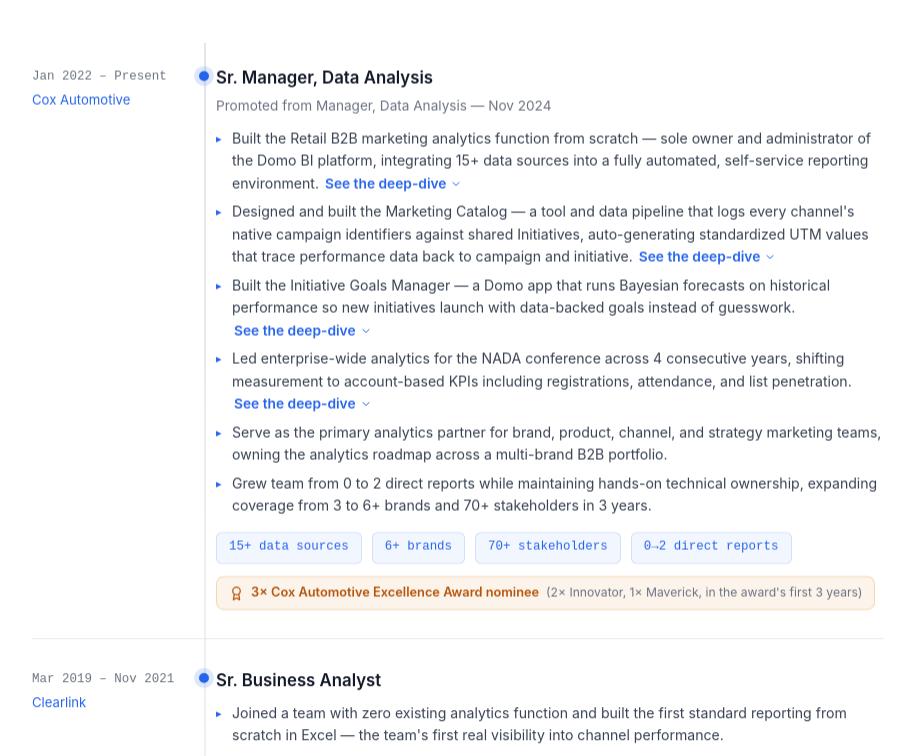
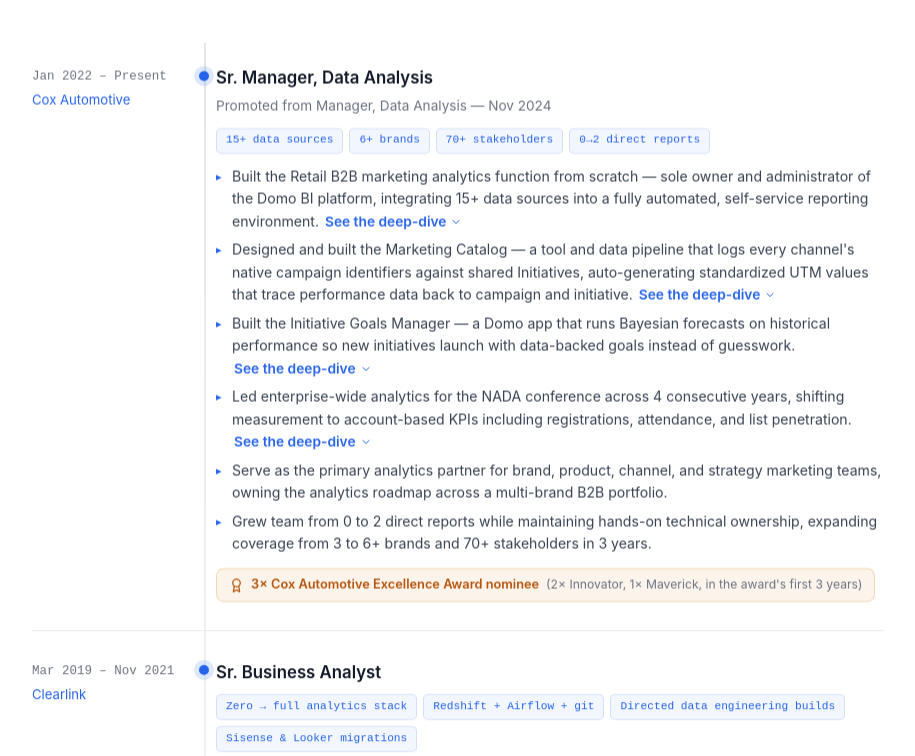
Before and after one commit to ParkerLake/careerPortfolio, a plain HTML site: page index.html in a window 1280 px wide. Shown: the part 4300-5056 px from the top of the page, without its empty margins (182-1097 px from the left). Drawn offline with Linux system fonts and the light colour scheme.

Commit message:
Move metric-chip pills under each job title and shrink them
The blue metric pills (15+ data sources, etc.) now sit directly under
the role heading for every timeline item instead of trailing after the
bullet list, and are sized down (smaller padding/font) to read as a
compact stat row rather than competing visually with the bullets below.

Co-Authored-By: Claude Sonnet 5 <noreply@anthropic.com>
Claude-Session: https://claude.ai/code/session_01GFm1AEYnEWXdJEzsYRsHgu

```diff
--- a/index.html
+++ b/index.html
@@ -359,15 +359,15 @@
     .timeline-metrics {
       display: flex;
       flex-wrap: wrap;
-      gap: 10px;
-      margin-top: 14px;
+      gap: 6px;
+      margin: 2px 0 12px;
     }
     .metric-chip {
       background: rgba(37,99,235,0.06);
       border: 1px solid rgba(37,99,235,0.15);
-      padding: 5px 12px;
-      border-radius: 6px;
-      font-size: 0.78rem;
+      padding: 3px 9px;
+      border-radius: 5px;
+      font-size: 0.7rem;
       font-family: var(--mono);
       color: var(--accent);
     }
@@ -1297,6 +1297,12 @@
         <div>
           <div class="timeline-role">Sr. Manager, Data Analysis</div>
           <p style="color: var(--muted); font-size: 0.85rem; margin: -4px 0 10px;">Promoted from Manager, Data Analysis — Nov 2024</p>
+          <div class="timeline-metrics">
+            <span class="metric-chip">15+ data sources</span>
+            <span class="metric-chip">6+ brands</span>
+            <span class="metric-chip">70+ stakeholders</span>
+            <span class="metric-chip">0→2 direct reports</span>
+          </div>
           <ul class="timeline-bullets">
             <li>Built the Retail B2B marketing analytics function from scratch — sole owner and administrator of the Domo BI platform, integrating 15+ data sources into a fully automated, self-service reporting environment. <button class="deepdive-toggle-inline" type="button" aria-expanded="false" aria-controls="cox-manual-selfserve"><span class="deepdive-toggle-label-closed">See the deep-dive</span><span class="deepdive-toggle-label-open">Hide the deep-dive</span><svg viewBox="0 0 24 24" fill="none" stroke-width="2" stroke-linecap="round" stroke-linejoin="round" xmlns="http://www.w3.org/2000/svg"><path d="m6 9 6 6 6-6"/></svg></button></li>
             <li>Designed and built the Marketing Catalog — a tool and data pipeline that logs every channel's native campaign identifiers against shared Initiatives, auto-generating standardized UTM values that trace performance data back to campaign and initiative. <button class="deepdive-toggle-inline" type="button" aria-expanded="false" aria-controls="cox-marketing-catalog"><span class="deepdive-toggle-label-closed">See the deep-dive</span><span class="deepdive-toggle-label-open">Hide the deep-dive</span><svg viewBox="0 0 24 24" fill="none" stroke-width="2" stroke-linecap="round" stroke-linejoin="round" xmlns="http://www.w3.org/2000/svg"><path d="m6 9 6 6 6-6"/></svg></button></li>
@@ -1305,12 +1311,6 @@
             <li>Serve as the primary analytics partner for brand, product, channel, and strategy marketing teams, owning the analytics roadmap across a multi-brand B2B portfolio.</li>
             <li>Grew team from 0 to 2 direct reports while maintaining hands-on technical ownership, expanding coverage from 3 to 6+ brands and 70+ stakeholders in 3 years.</li>
           </ul>
-          <div class="timeline-metrics">
-            <span class="metric-chip">15+ data sources</span>
-            <span class="metric-chip">6+ brands</span>
-            <span class="metric-chip">70+ stakeholders</span>
-            <span class="metric-chip">0→2 direct reports</span>
-          </div>
           <div class="award-badge">
             <svg viewBox="0 0 24 24" fill="none" stroke-width="2" stroke-linecap="round" stroke-linejoin="round" xmlns="http://www.w3.org/2000/svg"><path d="m15.477 12.89 1.515 8.526a.5.5 0 0 1-.81.47l-3.58-2.687a1 1 0 0 0-1.197 0l-3.586 2.686a.5.5 0 0 1-.81-.469l1.514-8.526"/><circle cx="12" cy="8" r="6"/></svg>
             3× Cox Automotive Excellence Award nominee <span class="award-badge-sub">(2× Innovator, 1× Maverick, in the award's first 3 years)</span>
@@ -1685,6 +1685,12 @@
         </div>
         <div>
           <div class="timeline-role">Sr. Business Analyst</div>
+          <div class="timeline-metrics">
+            <span class="metric-chip">Zero → full analytics stack</span>
+            <span class="metric-chip">Redshift + Airflow + git</span>
+            <span class="metric-chip">Directed data engineering builds</span>
+            <span class="metric-chip">Sisense & Looker migrations</span>
+          </div>
           <ul class="timeline-bullets">
             <li>Joined a team with zero existing analytics function and built the first standard reporting from scratch in Excel — the team's first real visibility into channel performance.</li>
             <li>Evolved that reporting into Google Data Studio (now Looker Studio) for richer visualization and a self-service experience for stakeholders.</li>
@@ -1693,12 +1699,6 @@
             <li>Outgrew that setup and joined forces with the existing reporting team to build out Sisense as a more robust, automated reporting platform.</li>
             <li>Represented marketing and the digital sales channels team in the company's migration to Looker — the fourth analytics platform evolution in three years.</li>
           </ul>
-          <div class="timeline-metrics">
-            <span class="metric-chip">Zero → full analytics stack</span>
-            <span class="metric-chip">Redshift + Airflow + git</span>
-            <span class="metric-chip">Directed data engineering builds</span>
-            <span class="metric-chip">Sisense & Looker migrations</span>
-          </div>
           <button class="deepdive-toggle" type="button" aria-expanded="false" aria-controls="case-study">
             <span class="deepdive-toggle-label-closed">See the deep-dive</span>
             <span class="deepdive-toggle-label-open">Hide the deep-dive</span>
@@ -1841,13 +1841,13 @@
         </div>
         <div>
           <div class="timeline-role">Data Scientist / Analyst</div>
+          <div class="timeline-metrics">
+            <span class="metric-chip">SAS automation</span>
+          </div>
           <ul class="timeline-bullets">
             <li>Automated credit card collections workflows in SAS, reducing manual processing time and improving operational consistency across account management.</li>
             <li>Developed performance monitoring and ad hoc reporting solutions to support collections strategy and credit decision-making.</li>
           </ul>
-          <div class="timeline-metrics">
-            <span class="metric-chip">SAS automation</span>
-          </div>
         </div>
       </div>
 
@@ -1858,14 +1858,14 @@
         </div>
         <div>
           <div class="timeline-role">Paid Search Specialist / Analyst</div>
+          <div class="timeline-metrics">
+            <span class="metric-chip">-40% cost</span>
+            <span class="metric-chip">+50% call volume</span>
+          </div>
           <ul class="timeline-bullets">
             <li>Managed and optimized PPC accounts across national telecom brand partners — hands-on campaign experience that directly shaped how I approach marketing measurement and channel analytics.</li>
             <li>Reduced costs 40% while improving click-through rate on the second-largest brand; grew sales call volume 50%+ on another account through bid management and ad copy testing.</li>
           </ul>
-          <div class="timeline-metrics">
-            <span class="metric-chip">-40% cost</span>
-            <span class="metric-chip">+50% call volume</span>
-          </div>
         </div>
       </div>
 
```
